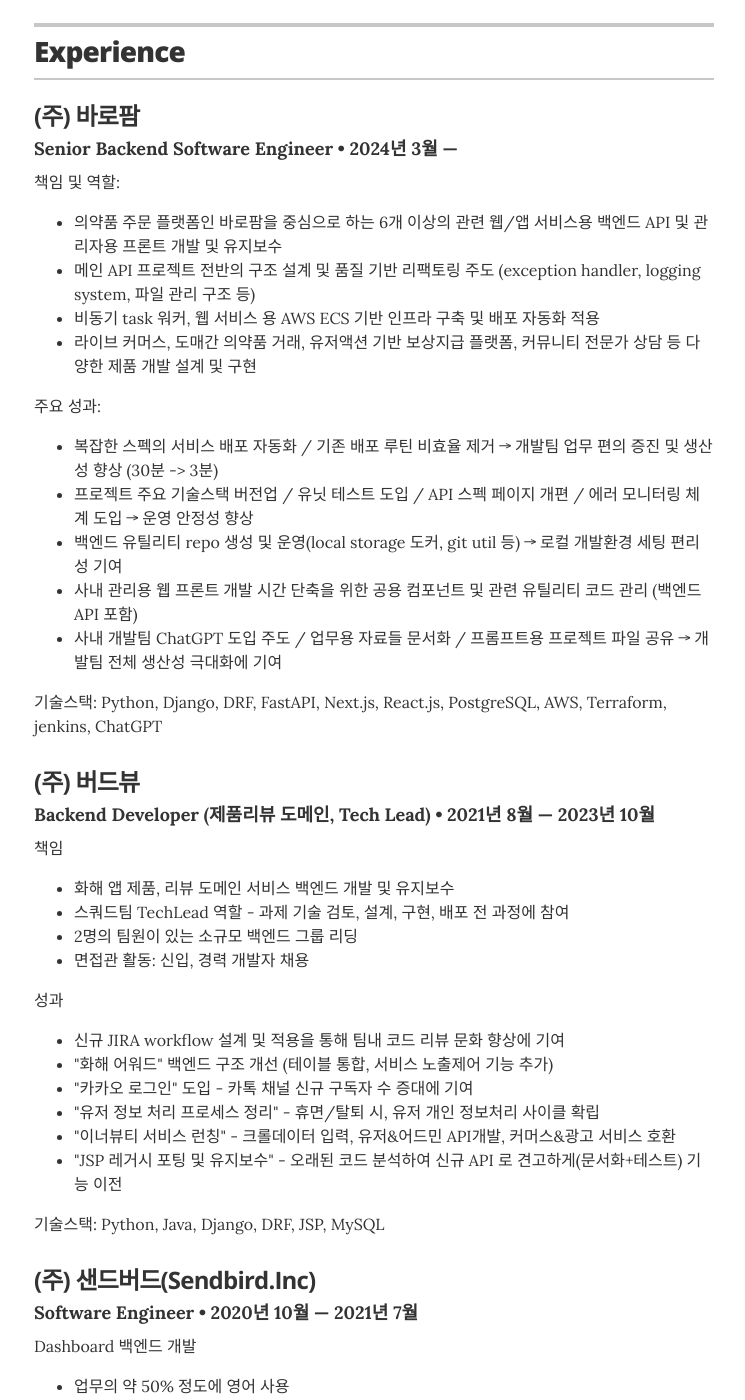
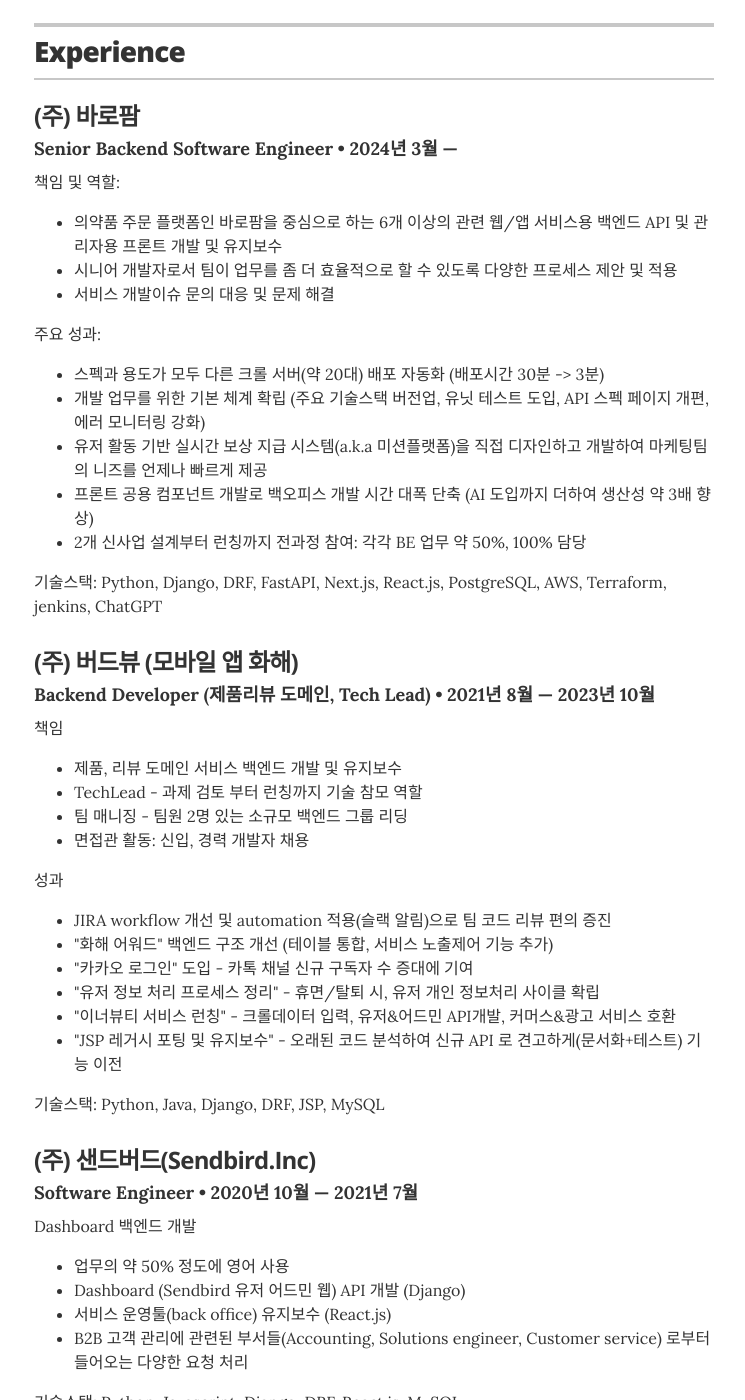
Before and after one commit to Shiwoo-Park/resume, a Jekyll site: the page built from index.html, in a window 1280 px wide and 1400 px high, scrolled down 696 px. Shown: the whole window, without its empty margins (266-1011 px from the left). Built offline with Jekyll 4.4.1, drawn with Linux system fonts in a browser that asks for light colours; some of the changed text lies outside the part shown.

Commit message:
updated resume

```diff
--- a/_data/experience.yml
+++ b/_data/experience.yml
@@ -6,37 +6,36 @@
     책임 및 역할:
     <ul>
       <li>의약품 주문 플랫폼인 바로팜을 중심으로 하는 6개 이상의 관련 웹/앱 서비스용 백엔드 API 및 관리자용 프론트 개발 및 유지보수</li>
-      <li>메인 API 프로젝트 전반의 구조 설계 및 품질 기반 리팩토링 주도 (exception handler, logging system, 파일 관리 구조 등)</li>
-      <li>비동기 task 워커, 웹 서비스 용 AWS ECS 기반 인프라 구축 및 배포 자동화 적용</li>
-      <li>라이브 커머스, 도매간 의약품 거래, 유저액션 기반 보상지급 플랫폼, 커뮤니티 전문가 상담 등 다양한 제품 개발 설계 및 구현</li>
+      <li>시니어 개발자로서 팀이 업무를 좀 더 효율적으로 할 수 있도록 다양한 프로세스 제안 및 적용</li>
+      <li>서비스 개발이슈 문의 대응 및 문제 해결</li>
     </ul>
 
     주요 성과:
     <ul>
-      <li>복잡한 스펙의 서비스 배포 자동화 / 기존 배포 루틴 비효율 제거 → 개발팀 업무 편의 증진 및 생산성 향상 (30분 -> 3분)</li>
-      <li>프로젝트 주요 기술스택 버전업 / 유닛 테스트 도입 / API 스펙 페이지 개편 / 에러 모니터링 체계 도입 → 운영 안정성 향상</li>
-      <li>백엔드 유틸리티 repo 생성 및 운영(local storage 도커, git util 등) → 로컬 개발환경 세팅 편리성 기여</li>
-      <li>사내 관리용 웹 프론트 개발 시간 단축을 위한 공용 컴포넌트 및 관련 유틸리티 코드 관리 (백엔드 API 포함)</li>
-      <li>사내 개발팀 ChatGPT 도입 주도 / 업무용 자료들 문서화 / 프롬프트용 프로젝트 파일 공유 → 개발팀 전체 생산성 극대화에 기여</li>
+      <li>스펙과 용도가 모두 다른 크롤 서버(약 20대) 배포 자동화 (배포시간 30분 -> 3분)</li>
+      <li>개발 업무를 위한 기본 체계 확립 (주요 기술스택 버전업, 유닛 테스트 도입, API 스펙 페이지 개편, 에러 모니터링 강화)</li>
+      <li>유저 활동 기반 실시간 보상 지급 시스템(a.k.a 미션플랫폼)을 직접 디자인하고 개발하여 마케팅팀의 니즈를 언제나 빠르게 제공</li>
+      <li>프론트 공용 컴포넌트 개발로 백오피스 개발 시간 대폭 단축 (AI 도입까지 더하여 생산성 약 3배 향상)</li>
+      <li>2개 신사업 설계부터 런칭까지 전과정 참여: 각각 BE 업무 약 50%, 100% 담당</li>
     </ul>
 
     기술스택: Python, Django, DRF, FastAPI, Next.js, React.js, PostgreSQL, AWS, Terraform, jenkins, ChatGPT
 
-- company: (주) 버드뷰
+- company: (주) 버드뷰 (모바일 앱 화해)
   position: Backend Developer (제품리뷰 도메인, Tech Lead)
   duration: 2021년 8월 &mdash;  2023년 10월
   summary: |
     책임
     <ul>
-      <li>화해 앱 제품, 리뷰 도메인 서비스 백엔드 개발 및 유지보수</li>
-      <li>스쿼드팀 TechLead 역할 - 과제 기술 검토, 설계, 구현, 배포 전 과정에 참여</li>
-      <li>2명의 팀원이 있는 소규모 백엔드 그룹 리딩</li>
+      <li>제품, 리뷰 도메인 서비스 백엔드 개발 및 유지보수</li>
+      <li>TechLead - 과제 검토 부터 런칭까지 기술 참모 역할</li>
+      <li>팀 매니징 - 팀원 2명 있는 소규모 백엔드 그룹 리딩</li>
       <li>면접관 활동: 신입, 경력 개발자 채용</li>
     </ul>
 
     성과
     <ul>
-      <li>신규 JIRA workflow 설계 및 적용을 통해 팀내 코드 리뷰 문화 향상에 기여</li>
+      <li>JIRA workflow 개선 및 automation 적용(슬랙 알림)으로 팀 코드 리뷰 편의 증진</li>
       <li>"화해 어워드" 백엔드 구조 개선 (테이블 통합, 서비스 노출제어 기능 추가)</li>
       <li>"카카오 로그인" 도입 - 카톡 채널 신규 구독자 수 증대에 기여</li>
       <li>"유저 정보 처리 프로세스 정리" - 휴면/탈퇴 시, 유저 개인 정보처리 사이클 확립</li>
@@ -54,7 +53,7 @@
 
     <ul>
       <li>업무의 약 50% 정도에 영어 사용</li>
-      <li>Dashboard 서비스 API 개발 (Django)</li>
+      <li>Dashboard (Sendbird 유저 어드민 웹) API 개발 (Django)</li>
       <li>서비스 운영툴(back office) 유지보수 (React.js)</li>
       <li>B2B 고객 관리에 관련된 부서들(Accounting, Solutions engineer, Customer service) 로부터 들어오는 다양한 요청 처리</li>
     </ul>
@@ -67,11 +66,10 @@
   summary: |
     책임
     <ul>
-      <li>"메뉴가 100개가 넘어가는 카카오페이지 서비스 운영툴"의 풀스택 개발 및 유지보수</li>
-      <li>앱 푸시 대상자 관리 및 발송 시스템 개발 및 유지보수</li>
-      <li>팀 멤버가 계속 바뀌었지만 혼자 4년 반 동안 꾸준히 자리를 지키며 떠난이의 빈자리를 채우고, 새로온 분에게 온보딩을 제공하며 한 제품에 열정과 애착을 가지고 일을 했음</li>
-      <li>다양한 부서(마케팅, 기획, 사업부 등)와의 커뮤니케이션</li>
-      <li>레거시 프로젝트 포팅(4년반 동안 약 10% -> 90% 달성)</li>
+      <li>카카오페이지 서비스 운영툴 풀스택 개발 및 유지보수</li>
+      <li>앱 푸시 발송 시스템 개발 및 유지보수</li>
+      <li>지속적인 멤버 변동속에 홀로 4년 반 동안 팀을 지키며 떠난이의 빈자리를 채우고, 새로온 분에게 온보딩을 지원하며 한 제품에 열정과 애착을 가지고 일을 했음</li>
+      <li>다양한 부서(마케팅, 기획, 사업부 등) 로부터의 서비스 문의 대응</li>
     </ul>
 
     성과
@@ -80,10 +78,11 @@
       <li>운영 작업 예약 기능 개발 - 운영자들의 업무 편의성 향상에 기여</li>
       <li>퀘스트 플랫폼 개발 - 앱 내 유저 다양한 액션 수행 유도 및 리워드 지급</li>
       <li>타겟 유저 관리 시스템 개발 - 다양한 서비스의 유저 타겟팅에 활용</li>
-      <li>유저 빌링 정보 관리기능 어드민 개발 - 결제 정보 조회 및 환불 처리 등</li>
+      <li>DB 샤딩 대응작업 (DB 라우터 수정 및 ORM 유틸 기능 개발)</li>
       <li>Python-Django 프로젝트의 버전업 진행 경험 (언어 & 프레임워크)</li>
       <li>푸시발송 시스템 개발 - 수백만건 동시발송, 속도제어 기능 (Celery, Redis)</li>
       <li>ES를 활용한 모니터링 강화 - Request Data, 유저 댓글</li>
+      <li>메인 업무 중 레거시 프로젝트 포팅 병행 (4년반 동안 약 10% -> 90% 달성)</li>
       <li>배포 자동화 (Ansible, Jenkins)</li>
       <li>유닛 테스트 도입 (pytest)</li>
     </ul>
@@ -97,11 +96,12 @@
     라인프렌즈 온라인 스토어 백엔드 개발
 
     <ul>
+      <li>인수된 스타트업 멤버로만 구성된 소규모 팀에서 근무</li>
       <li>PC, 모바일 결제를 PG사와 연동하기 위한 자체 모듈 제작</li>
-      <li>워드프레스 기반으로 된 백엔드 시스템과 호환되는 API 를 구현하여 프론트에 제공하는 작업 (Node)</li>
+      <li>워드프레스 기반으로 된 백엔드 시스템과 호환되는 서비스 API 제작</li>
     </ul>
 
-    기술스택: Node.js, MySQL, Word Press
+    기술스택: Node.js, MySQL, WordPress
 
 - company: 줌 인터넷
   position: 데이터 플랫폼 개발팀, 사원
@@ -109,7 +109,7 @@
   summary: |
     검색엔진(zum.com)에 사용될 다양한 웹 데이터 크롤러, 파서 개발 및 유지보수.
 
-    <ul class="resume-item-list">
+    <ul>
       <li>약 400 개에 달하는 다양한 웹사이트 파서 개발 및 유지보수</li>
       <li>신규 파서 제작, 관리, 모니터링을 제공하는 서비스 개발하여 신규 사이트 파서 제작 시간 1/5 단축</li>
       <li>대량의 블로그 데이터를 기반으로 고품질 블로그 100개를 추출하는 작업 경험</li>
```
